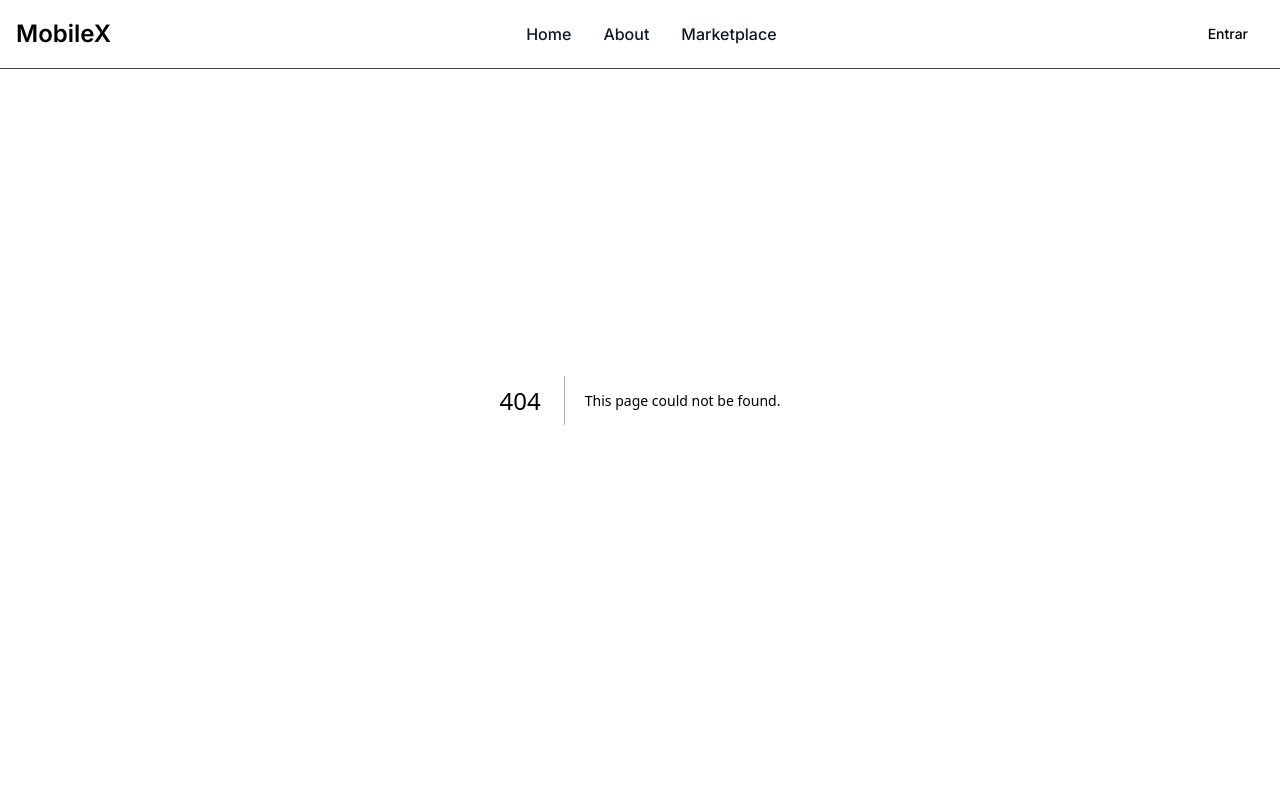
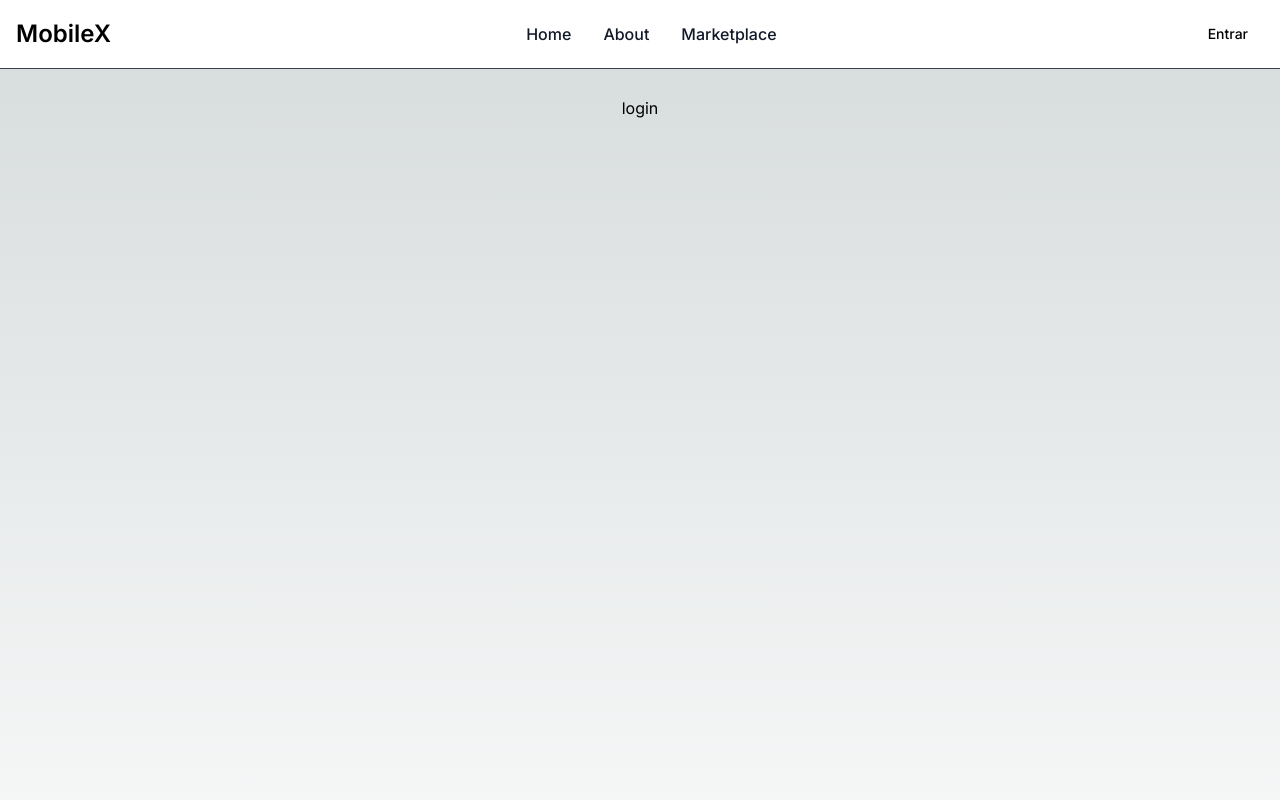
Before and after one commit to phellipeduarte/mobilex, a Next.js app: page /login in a window 1280 px wide. Before the commit this address had no page. Shown: the top 800 px of the page. Built offline with nearby package versions, Linux system fonts and the light colour scheme.

Commit message:
Refatorando botão, adicionando navegabilidade e criando rota de login

```diff
--- a/src/app/components/Button.tsx
+++ b/src/app/components/Button.tsx
@@ -7,6 +7,6 @@ interface ButtonProps {
 
 export const Button = (props: ButtonProps) => {
     return (
-        <button type="button" className="transition text-black bg-white focus:text-white focus:bg-gray-400 focus:ring-4 focus:outline-none focus:ring-white font-medium rounded text-sm px-4 py-2 text-center hover:text-white hover:bg-gray-400">{props.text}</button>
+        <a type="button" className="transition text-black bg-white focus:text-white focus:bg-gray-400 focus:ring-4 focus:outline-none focus:ring-white font-medium rounded text-sm px-4 py-2 text-center hover:text-white hover:bg-gray-400" href={props.to}>{props.text}</a>
     )
 }
--- a/src/app/components/Navbar.tsx
+++ b/src/app/components/Navbar.tsx
@@ -25,7 +25,7 @@ export const Navbar = () => {
             <div className="max-w-screen-xl flex flex-wrap items-center justify-between mx-auto p-4">
                 <Logo />
                 <div className="flex md:order-2 space-x-3 md:space-x-0 rtl:space-x-reverse">
-                    <Button text="Entrar" to="/" />
+                    <Button text="Entrar" to="/login" />
                     <button id="navbar-open" data-collapse-toggle="navbar-sticky" type="button" className="inline-flex items-center p-2 w-10 h-10 justify-center text-sm text-gray-500 rounded-lg md:hidden hover:bg-gray-100 focus:outline-none focus:ring-2 focus:ring-gray-200 dark:text-gray-400 dark:hover:bg-gray-700 dark:focus:ring-gray-600" aria-controls="navbar-sticky" aria-expanded="false">
                         <span className="sr-only">Open main menu</span>
                         <svg className="w-5 h-5" aria-hidden="true" xmlns="http://www.w3.org/2000/svg" fill="none" viewBox="0 0 17 14">
--- a/src/app/layout.tsx
+++ b/src/app/layout.tsx
@@ -20,7 +20,9 @@ export default function RootLayout({
     <html lang="en">
       <body className={inter.className}>
         <Navbar />
-        {children}
+        <main className="flex min-h-screen flex-col items-center justify-between p-24">
+          {children}
+        </main>
         <Footer />
       </body>
     </html>
--- /dev/null
+++ b/src/app/login/page.tsx
@@ -0,0 +1,7 @@
+import React from 'react'
+
+export default function login() {
+    return (
+        <div>login</div>
+    )
+}
--- a/src/app/page.tsx
+++ b/src/app/page.tsx
@@ -22,11 +22,11 @@ export default function Home() {
 
 
   return (
-    <main className="flex min-h-screen flex-col items-center justify-between p-24">
+    <>
       <section>
         {products.length === 0 && <div className="loading"><p>Carregando...</p></div>}
         {products.length > 0 && products.map((product) => <Product key={product.id} name={product.name} price={product.price} />)}
       </section>
-    </main>
+    </>
   );
 }
```
